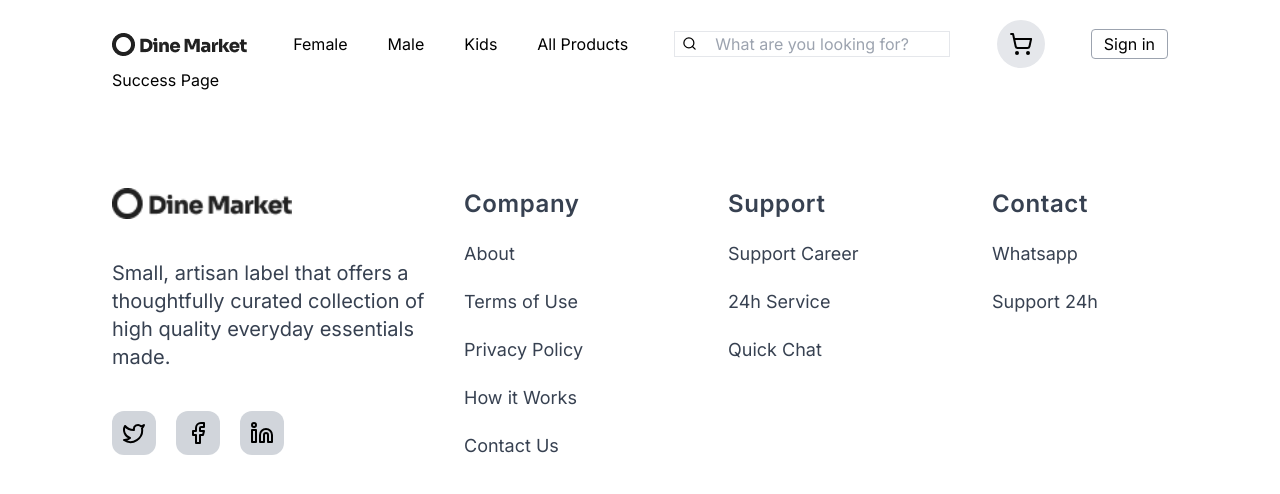
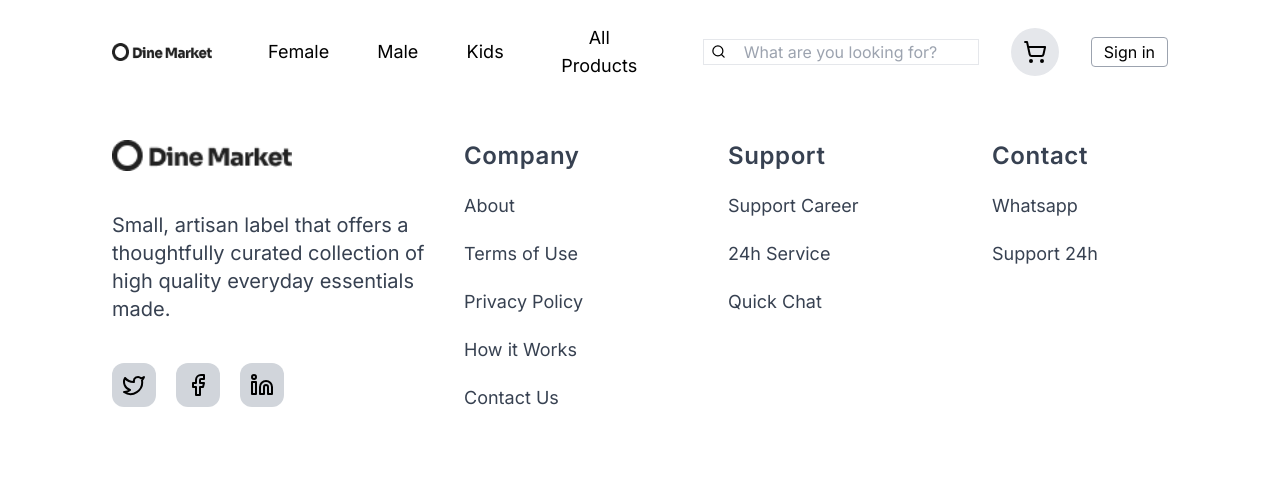
Before and after one commit to MuhammadHamzaMukhtar/NextJs-Ecommerce-App, a Next.js app: page /successPay in a window 1280 px wide. Shown: the top 494 px of the page. Built offline with nearby package versions, Linux system fonts and the light colour scheme; no server answers.

Commit message:
responsiveness

```diff
--- a/src/app/cart/page.tsx
+++ b/src/app/cart/page.tsx
@@ -1,10 +1,12 @@
 "use client";
 import CartQuantity from "@/components/CartQuantity";
 import OrderSummary from "@/components/OrderSummary";
+import { Button } from "@/components/ui/button";
 import { cartActions } from "@/store/Slice/CartSlice";
 import { RootState } from "@/store/store";
-import { ShoppingBagIcon, Trash2Icon } from "lucide-react";
+import { ShoppingBagIcon, ShoppingCart, Trash2Icon } from "lucide-react";
 import Image from "next/image";
+import Link from "next/link";
 import React from "react";
 import { useDispatch, useSelector } from "react-redux";
 
@@ -80,9 +82,14 @@
       ) : (
         <div className="flex flex-col gap-y-7 justify-center items-center">
           <ShoppingBagIcon size={100} />
-          <h2 className="scroll-m-20 pb-7 text-3xl font-bold tracking-tight transition-colors first:mt-0">
+          <h2 className="scroll-m-20 pb-3 text-3xl font-bold tracking-tight transition-colors first:mt-0">
             Your shopping bag is empty
           </h2>
+          <Link href={"/category/products"}>
+            <Button className="bg-black mb-14 rounded-xl text-white">
+              <ShoppingCart className="mr-2 h-4 w-4" /> Continue Shopping
+            </Button>
+          </Link>
         </div>
       )}
     </div>
--- a/src/components/layout/Header.tsx
+++ b/src/components/layout/Header.tsx
@@ -1,37 +1,79 @@
+"use client";
+import { useState } from "react";
 import Image from "next/image";
 import React from "react";
 import logo from "/public/Logo.webp";
 import Link from "next/link";
-import { Search, ShoppingCart } from "lucide-react";
+import { Search, AlignCenter, XCircle } from "lucide-react";
 import { NavItems } from "@/utils/mock";
 import CartIcon from "../CartIcon";
 import UserAuth from "../UserAuth";
 
 export default function Header() {
+  const [navbar, setNavbar] = useState(false);
+
   return (
-    <nav className="flex justify-between items-center">
-      <Link href={"/"}>
-        <Image src={logo} alt="logo" />
+    <nav className="w-full bg-white text-black fixed top-0 left-0 right-0 z-10">
+      <div className="flex space-x-8 px-4 lg:mx-20 my-4 items-center lg:px-8">
+        {!navbar && (
+          <div className="flex items-center justify-start   lg:block">
+            {/* LOGO */}
+            <Link href={"/"} className=" flex">
+              <Image src={logo} alt={"logo"} height={100} width={100} />
             </Link>
-      <ul className="flex gap-10">
-        {NavItems.map((item) => (
-          <li key={item.id}>
-            <Link href={item.link}>{item.name}</Link>
+          </div>
+        )}
+        <div
+          className={`flex-1 lg:justify-self-center justify-center  lg:block
+               ${
+                 navbar
+                   ? "p-12 lg:p-0 block  animate-fade-in-right origin-right"
+                   : "hidden"
+               }`}
+        >
+          <ul className="h-screen lg:h-auto items-center justify-center text-black lg:flex ">
+            {NavItems.map((item, index) => (
+              <li
+                key={index}
+                className="text-lg font-lg py-2  lg:px-6 text-center border-b-2 lg:border-b-0 lg:hover:bg-transparent"
+              >
+                <Link onClick={() => setNavbar(!navbar)} href={item.link}>
+                  {item.name}
+                </Link>
               </li>
             ))}
           </ul>
+        </div>
+        <div className="flex justify-between items-center gap-x-8">
+          {!navbar && (
+            <>
               <div className="border pl-10 relative">
                 <div className="absolute left-[7px] top-[4px]">
                   <Search size={15} />
                 </div>
-        <div>
                 <input type="text" placeholder="What are you looking for?" />
               </div>
-      </div>
+              <div
+                className={` flex  justify-end   items-center space-x-2 text-xs  `}
+              >
                 <Link href={"/cart"}>
                   <CartIcon />
                 </Link>
+                {/* HAMBURGER BUTTON FOR MOBILE */}
+                <div className="lg:hidden">
+                  <div
+                    className="p-2 text-gray-700 rounded-lg outline-none focus:border-gray-400 focus:border"
+                    onClick={() => setNavbar(!navbar)}
+                  >
+                    {navbar ? <XCircle size={30} /> : <AlignCenter size={30} />}
+                  </div>
+                </div>
+              </div>
               <UserAuth />
+            </>
+          )}
+        </div>
+      </div>
     </nav>
   );
 }
--- a/src/views/Hero.tsx
+++ b/src/views/Hero.tsx
@@ -9,9 +9,9 @@
 
 const Hero = () => {
   return (
-    <section className="flex mt-16 mb-7">
+    <section className="lg:flex lg:mt-20 lg:mb-7 ">
       <div className="flex-1 pr-10">
-        <Badge className="bg-blue-100 text-blue-700 text-md mt-16 mb-10">
+        <Badge className="bg-blue-100 text-blue-700 text-md lg:mt-16 mt-6 mb-4 lg:mb-10">
           Sale 70%
         </Badge>
         <h1 className="scroll-m-20 text-4xl font-extrabold tracking-tight lg:text-5xl">
@@ -32,9 +32,13 @@
           ))}
         </div>
       </div>
-      <div className="flex-1">
-        <div className="bg-[#ffece3] rounded-full p-64 relative"></div>
-        <Image src={header} alt="Header" className="absolute top-[90px]" />
+      <div className="lg:flex-1">
+        <div className="bg-[#ffece3] rounded-full p-64 lg:top-[20px] top-[104px] relative"></div>
+        <Image
+          src={header}
+          alt="Header"
+          className="absolute lg:top-[90px] top-[472px]"
+        />
       </div>
     </section>
   );
--- a/src/views/Promotions.tsx
+++ b/src/views/Promotions.tsx
@@ -7,14 +7,14 @@
 
 const Promotions = () => {
   return (
-    <section>
-      <h2 className="scroll-m-20 pb-2 text-xl text-center text-blue-700 font-semibold tracking-tight transition-colors first:mt-0">
+    <div className="lg:py-8  py-20">
+      <h2 className="scroll-m-20 pb-2 text-xl text-center text-blue-700 font-semibold tracking-tight transition-colors first:mt-0 ">
         Promotions
       </h2>
       <h2 className="scroll-m-20 pb-7 text-3xl text-center font-extrabold tracking-tight transition-colors first:mt-0">
         Our Promotions Events
       </h2>
-      <div className="flex justify-between gap-5">
+      <div className="lg:flex lg:items-center lg:justify-center gap-8 space-y-4 ">
         <div className="flex flex-col gap-5">
           <div className="flex bg-[#d6d6d8]">
             <div className="flex flex-col justify-center pl-3">
@@ -33,8 +33,8 @@
             <Badge className="bg-gray-700 text-md px-8">HAMZAWEEKENDSALE</Badge>
           </div>
         </div>
-        <div className="bg-[#efe1c7]">
-          <div className="px-10">
+        <div className="bg-[#efe1c7] lg:flex-col flex items-center justify-center ">
+          <div className="px-10 ">
             <p className="leading-7 pt-4">Flex Sweatshirt</p>
             <p className="leading-7">
               <span className="line-through">$100.00</span>{" "}
@@ -54,7 +54,7 @@
           <Image src={e3} alt="Event 3" className="pt-4" />
         </div>
       </div>
-    </section>
+    </div>
   );
 };
 
```
Lines whose indentation alone changed are shown as unchanged.
